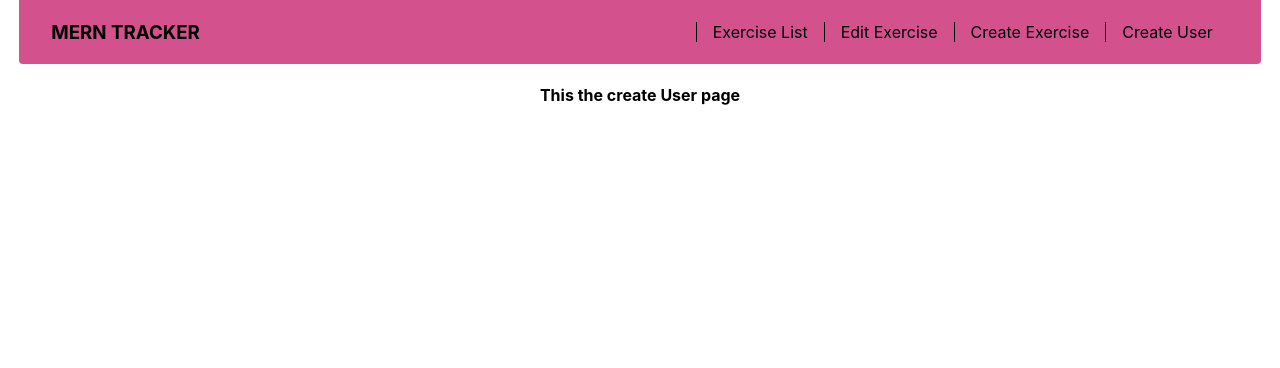
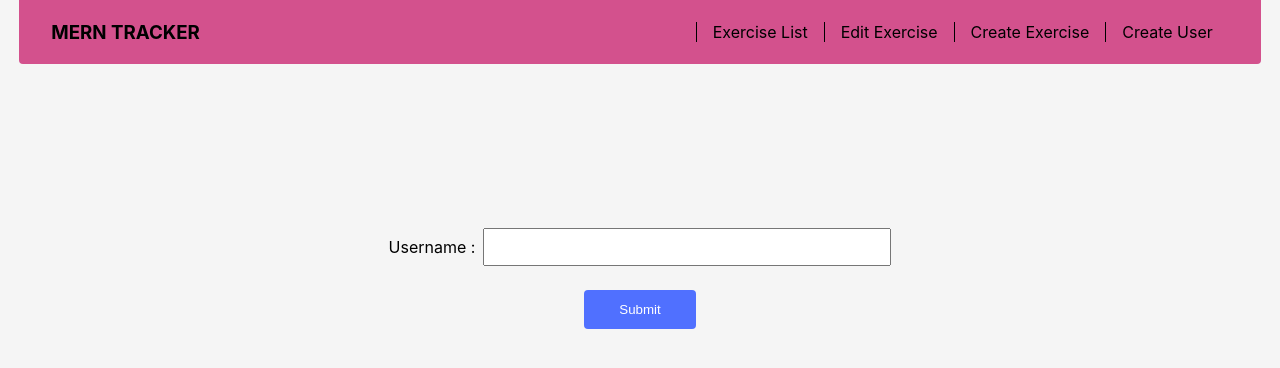
Before and after one commit to dak-shin/MERN-exercise-tracker, a React (Create React App) app: page /user in a window 1280 px wide. Shown: the top 368 px of the page. Built offline with nearby package versions, Linux system fonts and the light colour scheme.

Commit message:
create user and exercise added(only frontend)

```diff
--- a/src/components/createuser.js
+++ b/src/components/createuser.js
@@ -1,10 +1,47 @@
 import React from 'react';
+import {useState} from 'react'
+const CreateUser = () => {
 
-const CreateUser = () => {
+    const [user, setUser] = useState({
+        username:''
+    });
+
+    const handleChange = (event) => {
+
+        const name = event.target.name;
+        const value = event.target.value;
+
+        setUser({...user, [name]:value});
+
+    }
+
+    const handleSubmit = (event) =>{
+        event.preventDefault();
+        console.log(user);
+        setUser({
+            username:''
+        });
+    }
+
     return(
 
-        <div>
-            <h4>This the create User page</h4>
+        <div className="form">
+            <form action="/">
+                <div className="form-group">
+                    <label htmlFor="username">Username : </label>
+                    <input
+                    type="text"
+                    name="username"
+                    id="username"
+                    value={user.username}
+                    onChange={handleChange} />
+                </div>
+
+                <br/>
+                <button type="submit" onClick={handleSubmit}>
+                    Submit
+                </button>
+            </form>
         </div>
 
     );
--- a/src/index.css
+++ b/src/index.css
@@ -14,6 +14,7 @@ body {
     sans-serif;
   -webkit-font-smoothing: antialiased;
   -moz-osx-font-smoothing: grayscale;
+  background-color: whitesmoke;
 }
 
 code {
@@ -79,20 +80,31 @@ button :hover {
   background-color: black;
 }
 
-form {
-  margin: auto;
-  margin-top: 10rem;
+.form {
+  /* margin: auto; */
+  margin: 10rem 0rem;
+  display: flex;
+  justify-content: center;
+}
+
+.form-group {
+  display: flex;
+  min-width: 20rem;
+  justify-content: flex-end;
+  align-items: center;
 }
 
 input {
+  /* float: right; */
   width: 25rem;
   height: 2rem;
+  margin: 0.25rem;
 }
 
 label {
   /* display: block; */
   /* transform: translateX(-10rem); */
-
+  /* float: left; */
   padding: 0.25rem;
   /* text-align: start; */
 }
```
